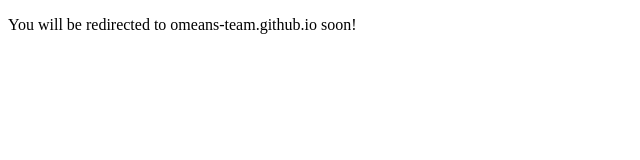
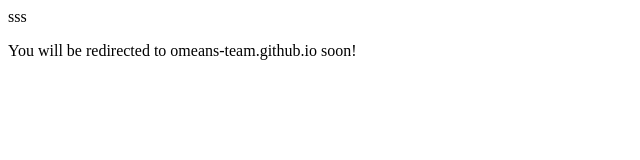
Before and after one commit to omeans-team/assets, a plain HTML site: page index.html in a window 1280 px wide. Shown: the whole page, without its empty margins (0-640 px from the left). Drawn offline with Linux system fonts and the light colour scheme.

Commit message:
Update index.html

```diff
--- a/index.html
+++ b/index.html
@@ -4,6 +4,6 @@
     <!-- <meta http-equiv="refresh" content="0; url='https://omeans-team.github.io/'" /> -->
 </head>
 <body>
-    <p>You will be redirected to omeans-team.github.io soon!</p>
+    sss<p>You will be redirected to omeans-team.github.io soon!</p>
 </body>
 </html>
```
